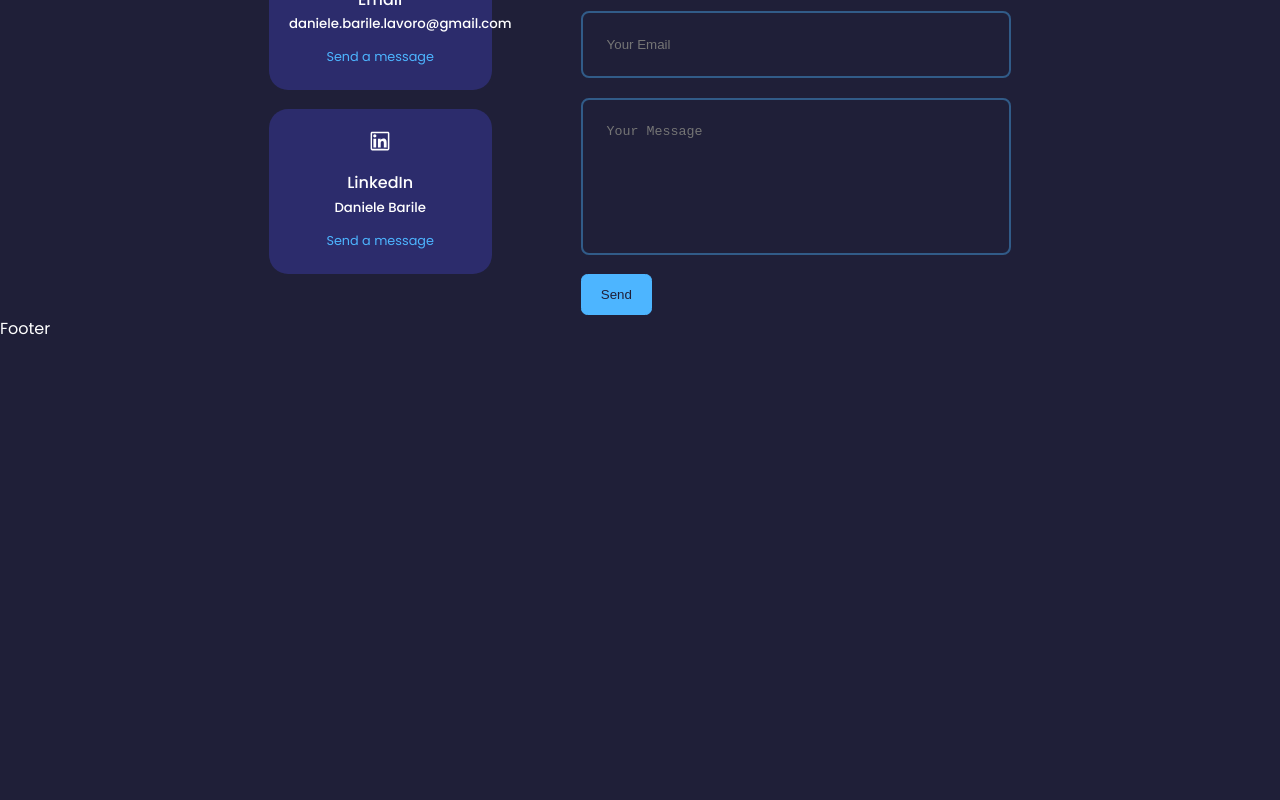
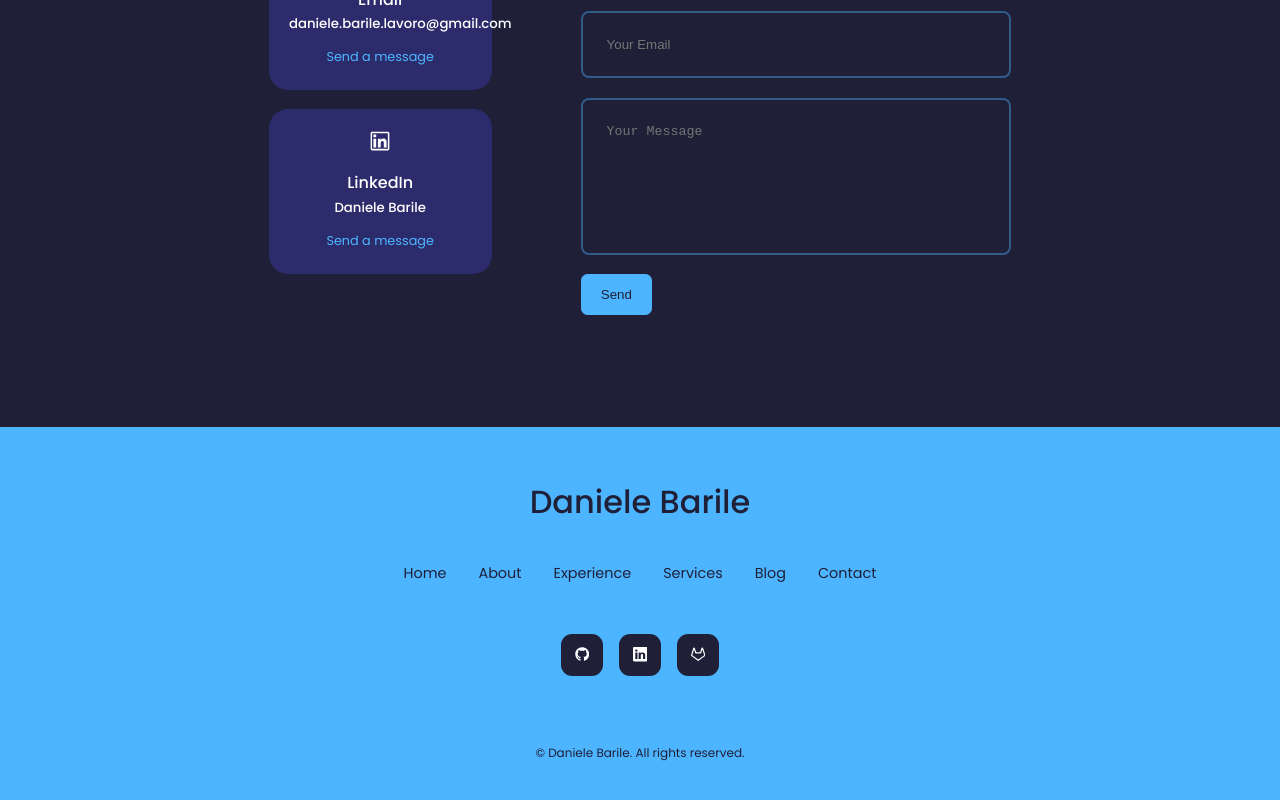
Before and after one commit to Ho3pLi/MyPlace, a React (Create React App) app: page / in a window 1280 px wide. Shown: the part 3560-4360 px from the top of the page. Before the commit the page ends 3902 px from the top, so only its background shows below. Built offline with nearby package versions, Linux system fonts and the light colour scheme.

Commit message:
Footer Section Done
both JSX and CSS

```diff
--- a/src/components/footer/Footer.jsx
+++ b/src/components/footer/Footer.jsx
@@ -1,9 +1,41 @@
 import React from 'react'
 import './footer.css'
+import {FaGithub} from 'react-icons/fa'
+import {FiGitlab} from 'react-icons/fi'
+import {BsLinkedin} from 'react-icons/bs'
 
 const Footer = () => {
   return (
-    <div>Footer</div>
+    <footer>
+
+      <a href="#" className='footer__logo'>Daniele Barile</a>
+
+      <ul className='permalinks'>
+
+        <li><a href="#">Home</a></li>
+        <li><a href="#about">About</a></li>
+        <li><a href="#experience">Experience</a></li>
+        <li><a href="#services">Services</a></li>
+        <li><a href="#blog">Blog</a></li>
+        <li><a href="#contact">Contact</a></li>
+
+      </ul>
+
+      <div className="footer__socials">
+
+        <a href="https://github.com"><FaGithub/></a>
+        <a href="https://www.linkedin.com/in/danielebarile/"><BsLinkedin/></a>
+        <a href="https://gitlab.com"><FiGitlab/></a>
+
+      </div>
+
+      <div className="footer__copyright">
+
+        <small>&copy; Daniele Barile. All rights reserved.</small>
+
+      </div>
+
+    </footer>
   )
 }
 
--- a/src/components/footer/footer.css
+++ b/src/components/footer/footer.css
@@ -0,0 +1,77 @@
+footer {
+
+    background: var(--color-primary);
+    padding: 3rem 0;
+    text-align: center;
+    font-size: 0.9rem;
+    margin-top: 7rem;
+}
+
+footer a {
+
+    color: var(--color-bg);
+}
+
+.footer__logo{
+
+    font-size: 2rem;
+    font-weight: 500;
+    margin-bottom: 2rem;
+    display: inline-block;
+}
+
+.permalinks {
+
+    display: flex;
+    flex-wrap: wrap;
+    justify-content: center;
+    gap: 2rem;
+    margin: 0 auto 3rem;
+}
+
+.footer__socials {
+
+    display: flex;
+    justify-content: center;
+    gap: 1rem;
+    margin-bottom: 4rem;
+}
+
+.footer__socials a {
+
+    background: var(--color-bg);
+    color: var(--color-white);
+    padding: 0.8rem;
+    border-radius: 0.7rem;
+    display: flex;
+    border: 1px solid transparent;
+}
+
+.footer__socials a:hover {
+
+    background: transparent;
+    color: var(--color-bg);
+    border-color: var(--color-bg);
+}
+
+.footer__copyright {
+
+    margin-bottom: 4rem;
+    color: var(--color-bg);
+}
+
+/* Media queries */
+
+@media screen and (max-width: 600px){
+
+    .permalinks {
+
+        flex-direction: column;
+        gap: 2.6rem;
+    }
+
+    .footer__socials {
+
+        margin-bottom: 2.6rem;
+    }
+}
```
